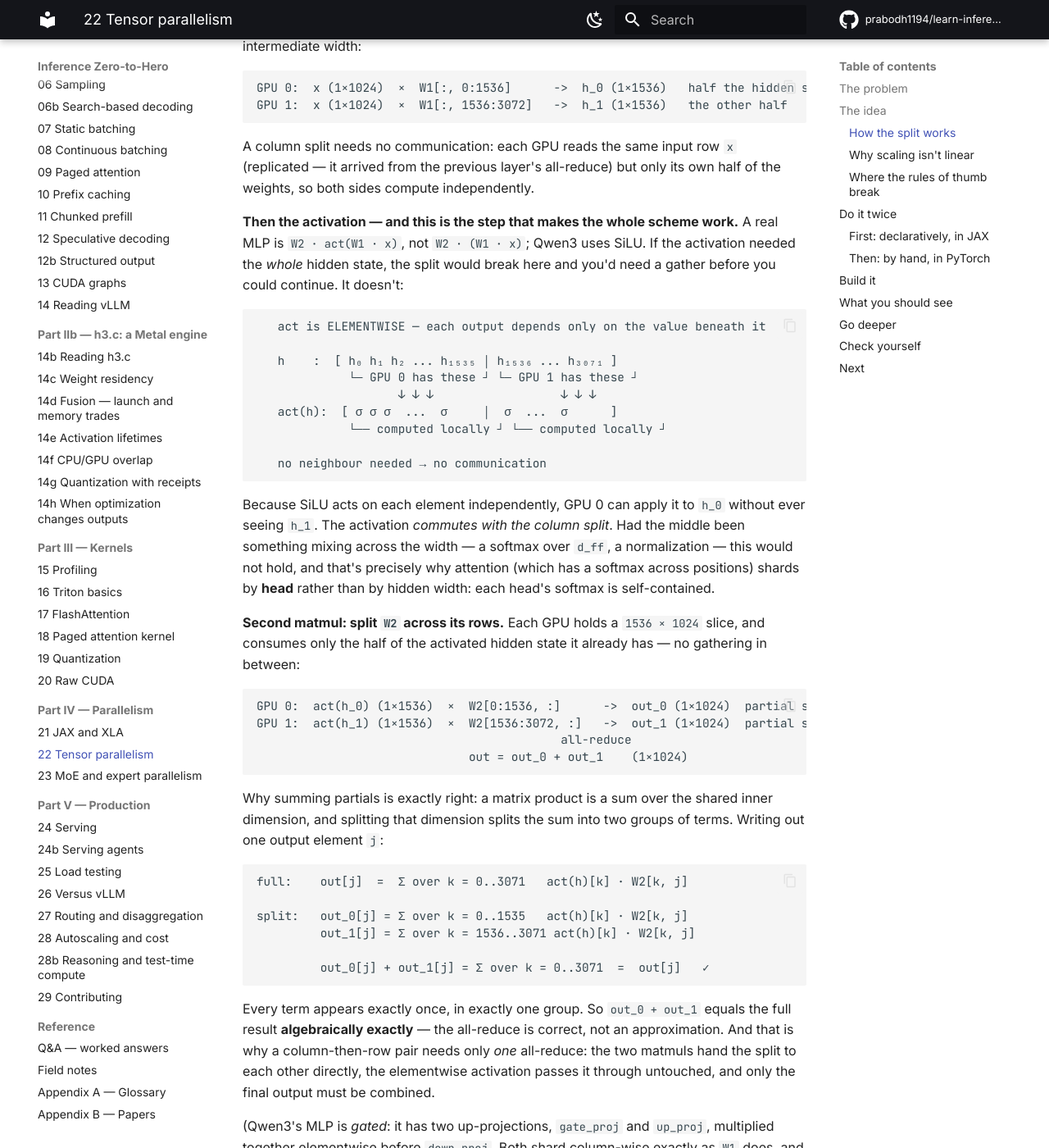
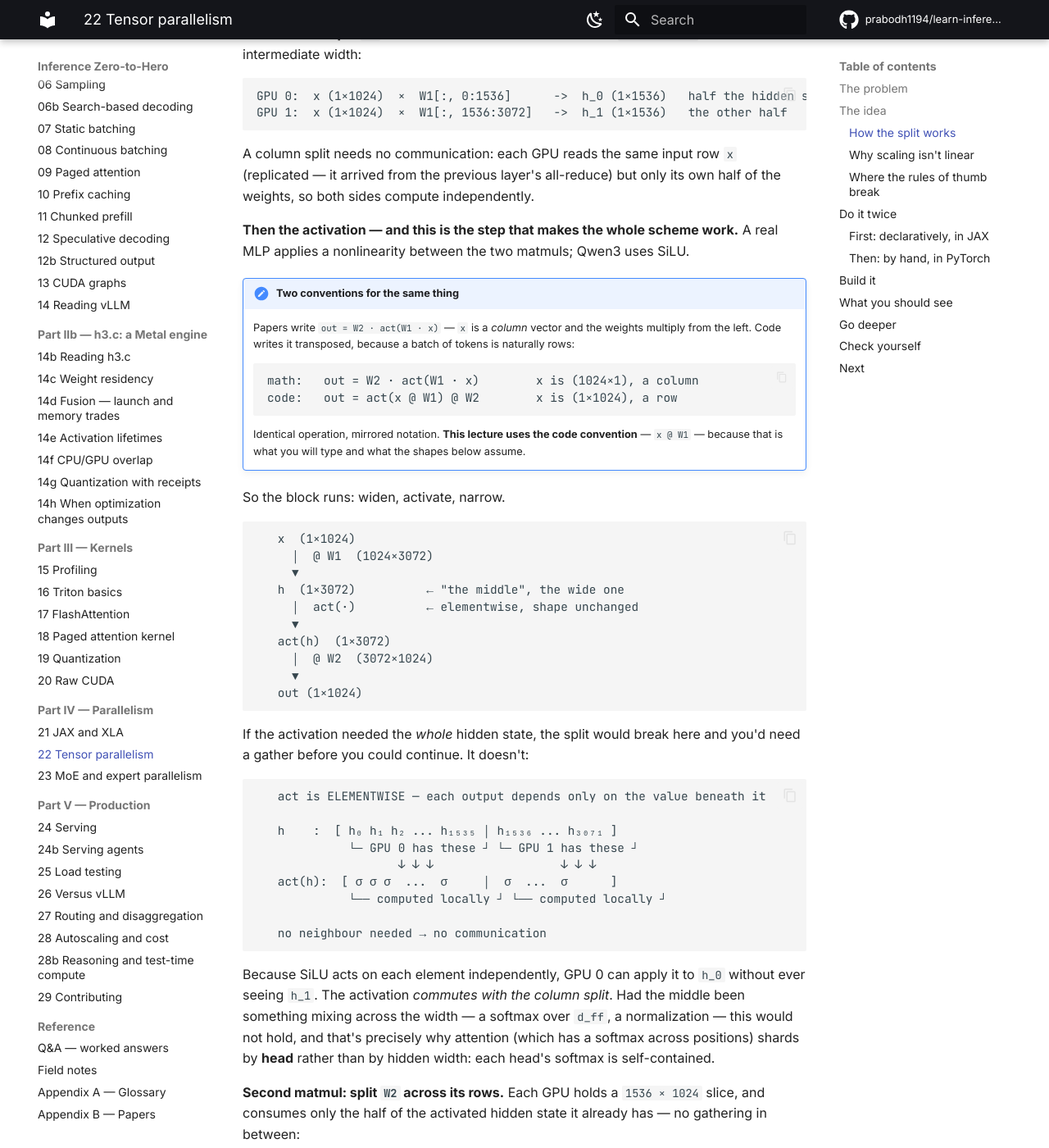
Before and after one commit to prabodh1194/learn-inference, an MkDocs documentation site: the page built from book/22-tensor-parallelism.md, in a window 1280 px wide and 1400 px high, scrolled down 4091 px. Shown: the whole window at 82% size. Built offline with MkDocs 1.6.1 and Material for MkDocs 9.7.7, drawn with Linux system fonts in a browser that asks for light colours; comment, search, counter and statistics services are not loaded; some of the changed text lies outside the part shown.

````diff
--- a/book/22-tensor-parallelism.md
+++ b/book/22-tensor-parallelism.md
@@ -160,15 +160,34 @@ Splitting along `j` is free because the columns never interact. Splitting along
 The elegance of the MLP is that its two matmuls can be split on complementary
 axes, so you pay the `k`-axis cost exactly once, at the very end:
 
+```mermaid
+graph LR
+    X["x&nbsp;(1×1024)<br/>replicated"] --> G0C["GPU 0<br/>W1[:, 0:1536]"]
+    X --> G1C["GPU 1<br/>W1[:, 1536:3072]"]
+
+    G0C --> H0["h₀ (1×1536)<br/>+ SiLU, local"]
+    G1C --> H1["h₁ (1×1536)<br/>+ SiLU, local"]
+
+    H0 --> G0R["GPU 0<br/>W2[0:1536, :]"]
+    H1 --> G1R["GPU 1<br/>W2[1536:3072, :]"]
+
+    G0R --> P0["out₀ (1×1024)<br/>PARTIAL"]
+    G1R --> P1["out₁ (1×1024)<br/>PARTIAL"]
+
+    P0 --> AR{{"all-reduce<br/>out₀ + out₁"}}
+    P1 --> AR
+    AR --> OUT["out (1×1024)<br/>complete"]
+
+    classDef free fill:#e8f5e9,stroke:#4caf50
+    classDef part fill:#fff3e0,stroke:#ff9800
+    classDef comm fill:#ffebee,stroke:#e53935
+    class G0C,G1C,H0,H1,G0R,G1R free
+    class P0,P1 part
+    class AR comm
 ```
-Column-parallel (first matmul):  split weights by COLUMN
-    each GPU computes part of the hidden dimension
-    -> no communication needed
 
-Row-parallel (second matmul):    split weights by ROW
-    each GPU computes a PARTIAL sum of the output
-    -> all-reduce to combine
-```
+Green is free — no GPU needs anything from the other. Orange is where each GPU
+holds only half the answer. Red is the single collective, at the very end.
 
 Draw it with real shapes so the arithmetic is visible. An MLP block is *not*
 two square matrices — it widens, then narrows. For Qwen3-0.6B the hidden size
@@ -214,7 +233,38 @@ A column split needs no communication: each GPU reads the same input row `x`
 half of the weights, so both sides compute independently.
 
 **Then the activation — and this is the step that makes the whole scheme work.**
-A real MLP is `W2 · act(W1 · x)`, not `W2 · (W1 · x)`; Qwen3 uses SiLU. If the
+A real MLP applies a nonlinearity between the two matmuls; Qwen3 uses SiLU.
+
+!!! note "Two conventions for the same thing"
+    Papers write `out = W2 · act(W1 · x)` — `x` is a *column* vector and the
+    weights multiply from the left. Code writes it transposed, because a batch
+    of tokens is naturally rows:
+
+    ```
+    math:   out = W2 · act(W1 · x)        x is (1024×1), a column
+    code:   out = act(x @ W1) @ W2        x is (1×1024), a row
+    ```
+
+    Identical operation, mirrored notation. **This lecture uses the code
+    convention** — `x @ W1` — because that is what you will type and what the
+    shapes below assume.
+
+So the block runs: widen, activate, narrow.
+
+```
+   x  (1×1024)
+     │  @ W1  (1024×3072)
+     ▼
+   h  (1×3072)          ← "the middle", the wide one
+     │  act(·)          ← elementwise, shape unchanged
+     ▼
+   act(h)  (1×3072)
+     │  @ W2  (3072×1024)
+     ▼
+   out (1×1024)
+```
+
+If the
 activation needed the *whole* hidden state, the split would break here and you'd
 need a gather before you could continue. It doesn't:
 
--- a/mkdocs.yml
+++ b/mkdocs.yml
@@ -77,6 +77,8 @@ markdown_extensions:
 extra_javascript:
   - js/mathjax.js
   - https://unpkg.com/mathjax@3/es5/tex-mml-chtml.js
+  - js/mermaid-init.js
+  - https://unpkg.com/mermaid@10/dist/mermaid.min.js
 
 extra_css:
   - css/extra.css
````
Also changed, not shown: 1 other file.
